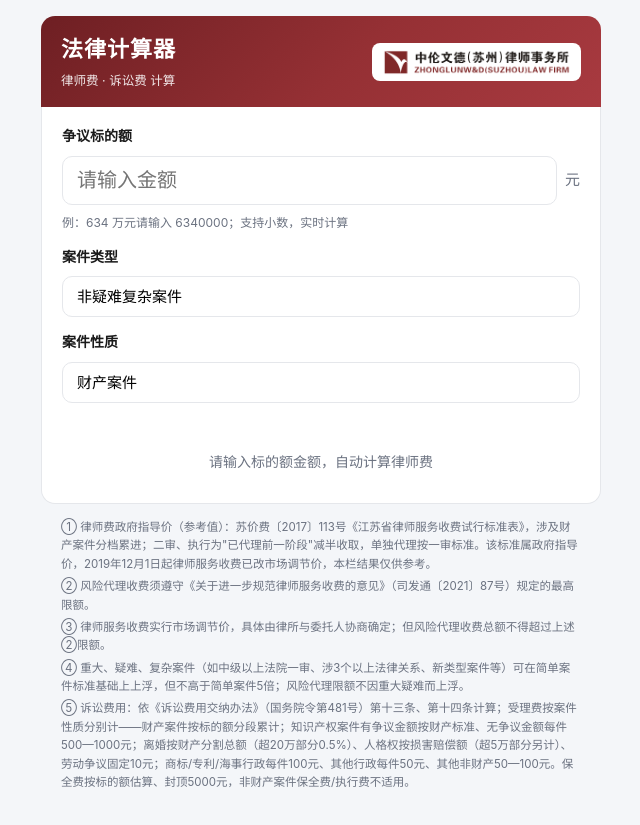
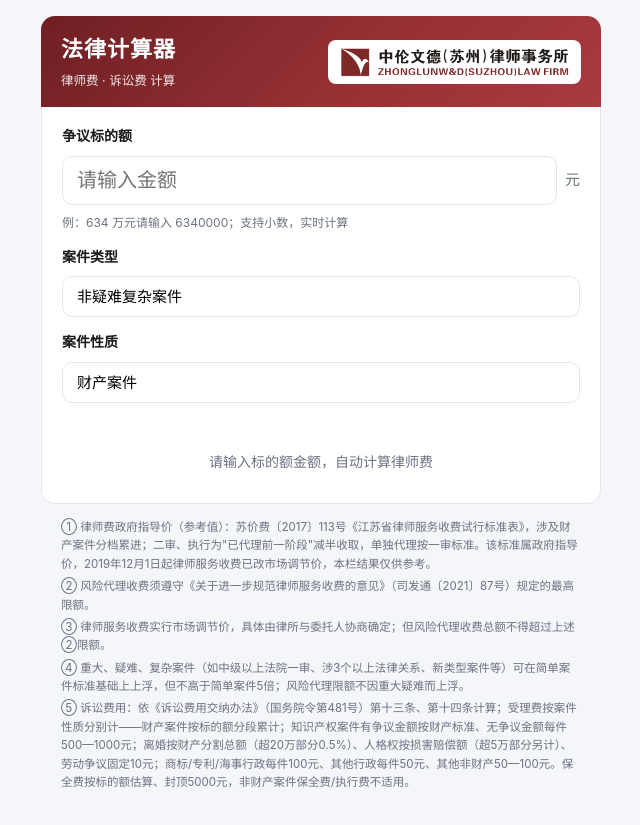
Before and after one commit to xiaobo2026-ai/lawyer-fee-calculator, a plain HTML site: page index.html in a window 1280 px wide. Shown: the whole page, without its empty margins (319-959 px from the left). Drawn offline with Linux system fonts and the light colour scheme.

```diff
--- a/index.html
+++ b/index.html
@@ -40,7 +40,7 @@
   }
   .header-text { flex: 1; min-width: 0; }
   .header-logo-wrap { flex-shrink: 0; background: #fff; border-radius: 8px; padding: 6px 10px; }
-  .header-logo { display: block; height: 26px; width: auto; }
+  .header-logo { display: block; height: 32px; width: auto; }
   header h1 { font-size: 22px; font-weight: 700; letter-spacing: 1px; }
   header p { font-size: 12.5px; opacity: .9; margin-top: 4px; }
   .input-card {
```
